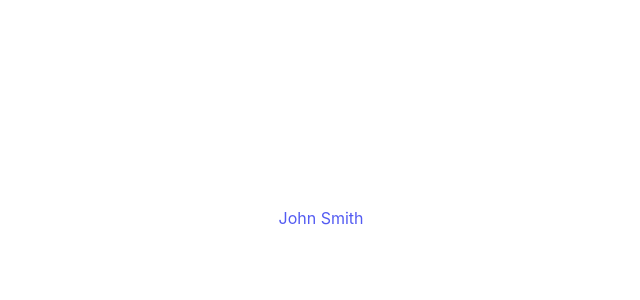
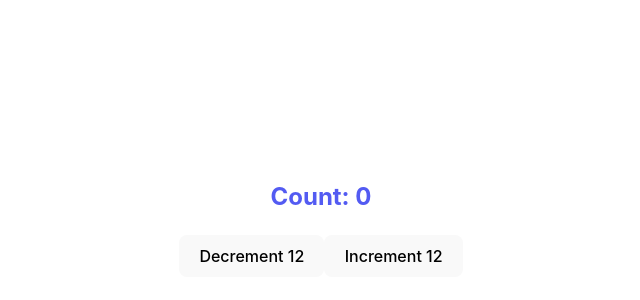
Before and after one commit to Gapotchenko-Yakov/react-typescript-demo, a React (Vite) app: page / in a window 1280 px wide. Shown: the part 182-482 px from the top of the page, without its empty margins (319-959 px from the left). Built offline with nearby package versions, Linux system fonts and the light colour scheme.

Commit message:
Reducer hook demo.

```diff
--- a/src/App.tsx
+++ b/src/App.tsx
@@ -2,16 +2,12 @@ import { useState } from "react";
 
 import "./App.css";
 import Person from "./components/Person";
+import Counter from "./components/Counter";
 
 function App() {
   return (
     <div>
-      <Person
-        name={{ first: "John", last: "Smith" }}
-        age={27}
-        occupation={"engeneer"}
-        alive={true}
-      ></Person>
+      <Counter />
     </div>
   );
 }
--- /dev/null
+++ b/src/components/Counter.tsx
@@ -0,0 +1,37 @@
+import { useReducer } from "react";
+
+type CounterState = {
+  count: number;
+};
+
+const initialState: CounterState = {
+  count: 0,
+};
+
+type CounterAction = { type: string; payload: CounterState["count"] };
+
+function reducer(state = initialState, action: CounterAction) {
+  switch (action.type) {
+    case "INCREMENT":
+      return { count: state.count + action.payload };
+    case "DECREMENT":
+      return { count: state.count - action.payload };
+  }
+}
+
+const Counter = () => {
+  const [state, dispatch] = useReducer(reducer, initialState);
+  return (
+    <div>
+      <h2>Count: {state?.count}</h2>
+      <button onClick={() => dispatch({ type: "DECREMENT", payload: 12 })}>
+        Decrement 12
+      </button>
+      <button onClick={() => dispatch({ type: "INCREMENT", payload: 12 })}>
+        Increment 12
+      </button>
+    </div>
+  );
+};
+
+export default Counter;
--- a/src/components/Person.tsx
+++ b/src/components/Person.tsx
@@ -1,5 +1,10 @@
 import React from "react";
 import { PersonProps } from "./Person.types";
+
+// name={{ first: "John", last: "Smith" }}
+// age={27}
+// occupation={"engeneer"}
+// alive={true}
 
 const Person = (props: PersonProps) => {
   return (
```
